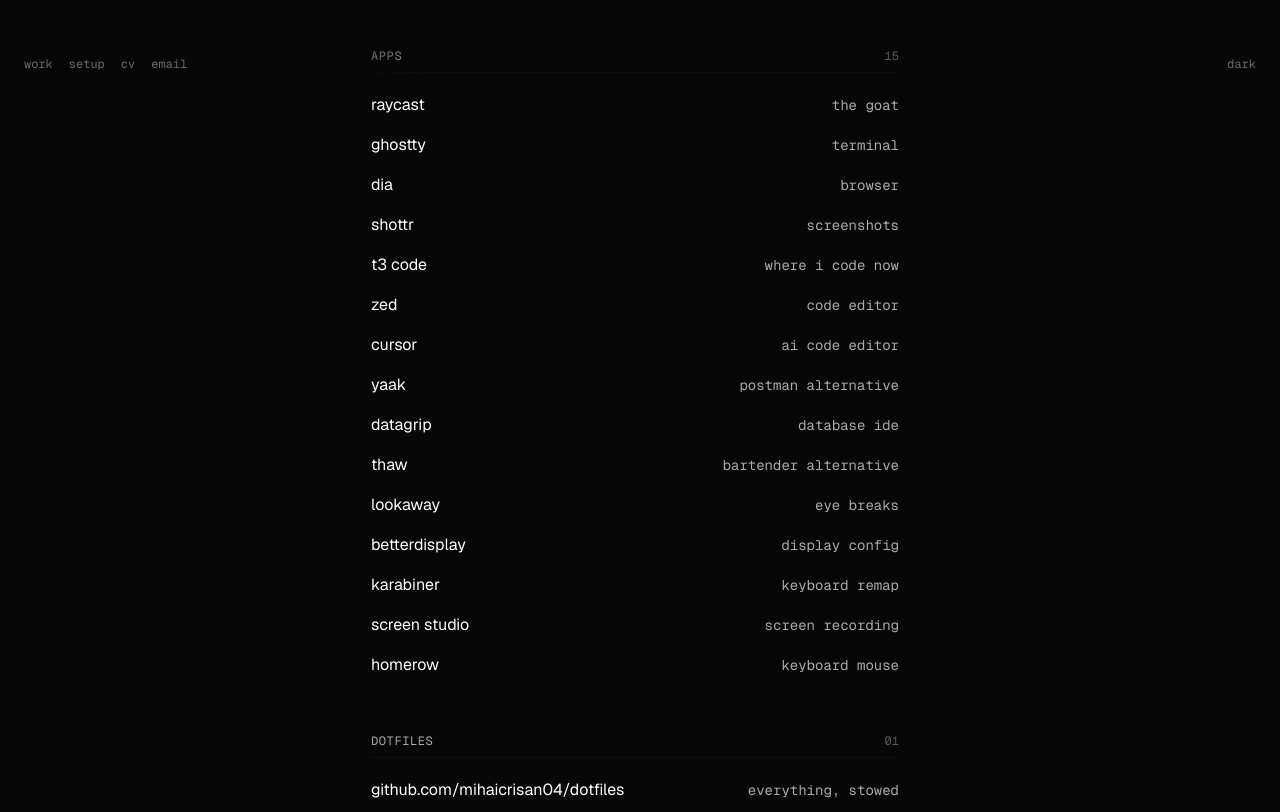
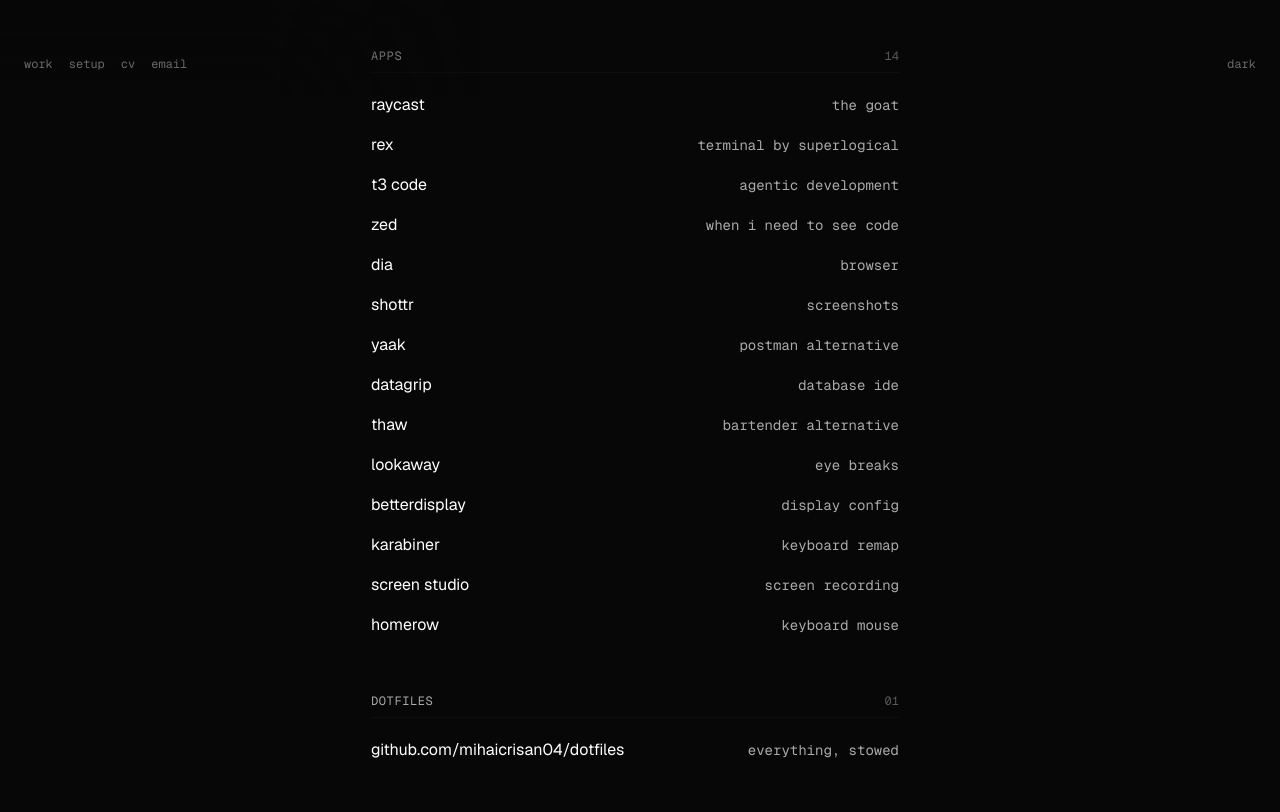
Before and after one commit to mihaicrisan04/mihaicrisan.com, a Next.js app: page /setup in a window 1280 px wide. Shown: the part 704-1516 px from the top of the page. Built offline with nearby package versions, Linux system fonts and the light colour scheme.

Commit message:
setup: rex for the terminal, t3 code for agents, zed to read code
drops ghostty and cursor

```diff
--- a/data/setup.ts
+++ b/data/setup.ts
@@ -38,16 +38,19 @@
     title: "apps",
     items: [
       { name: "raycast", note: "the goat", href: "https://raycast.com" },
-      { name: "ghostty", note: "terminal", href: "https://ghostty.org" },
+      {
+        name: "rex",
+        note: "terminal by superlogical",
+        href: "https://superlogical.com",
+      },
+      {
+        name: "t3 code",
+        note: "agentic development",
+        href: "https://github.com/pingdotgg/t3code",
+      },
+      { name: "zed", note: "when i need to see code", href: "https://zed.dev" },
       { name: "dia", note: "browser", href: "https://www.diabrowser.com" },
       { name: "shottr", note: "screenshots", href: "https://shottr.cc" },
-      {
-        name: "t3 code",
-        note: "where i code now",
-        href: "https://github.com/pingdotgg/t3code",
-      },
-      { name: "zed", note: "code editor", href: "https://zed.dev" },
-      { name: "cursor", note: "ai code editor", href: "https://cursor.com" },
       {
         name: "yaak",
         note: "postman alternative",
```
